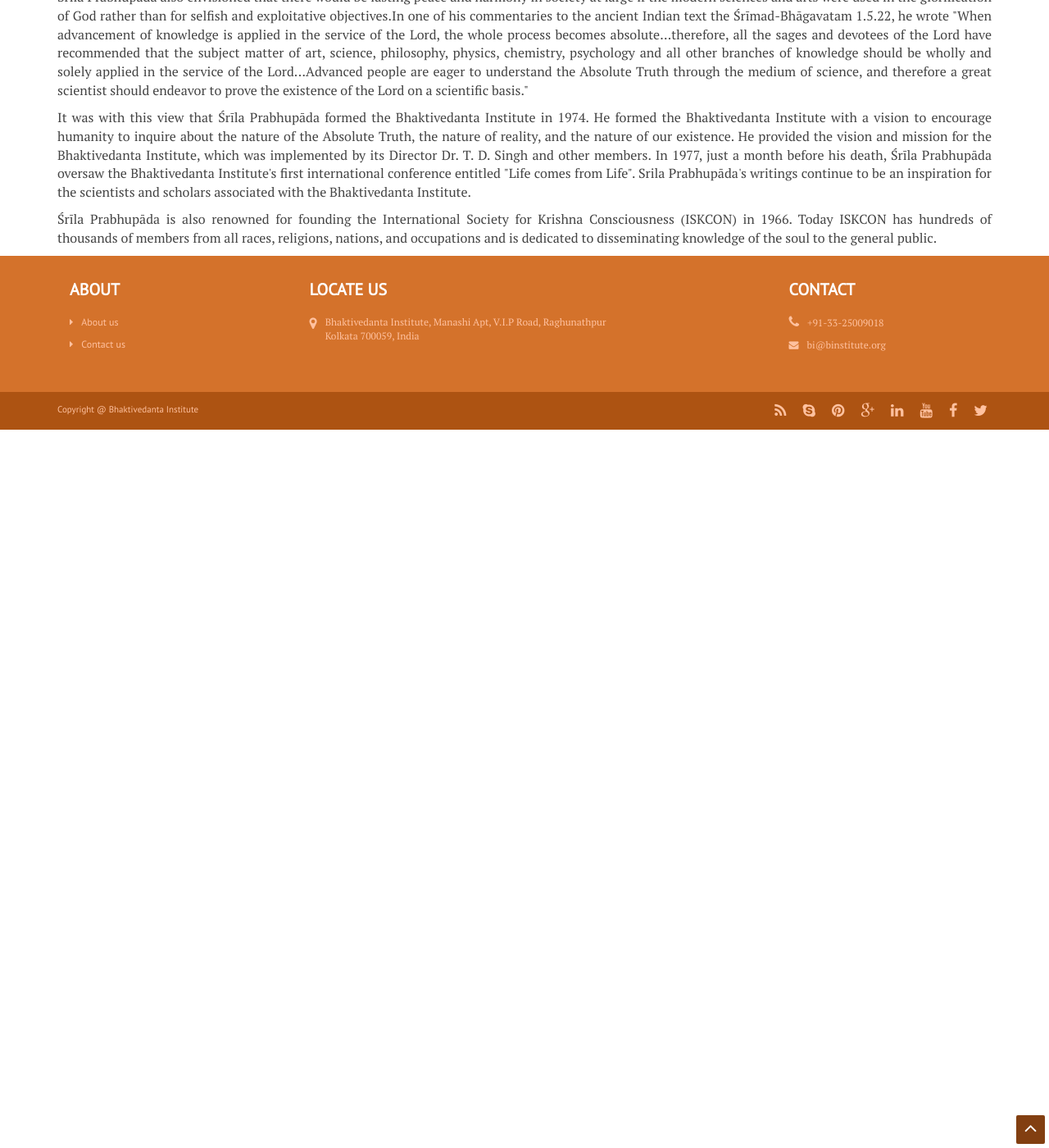
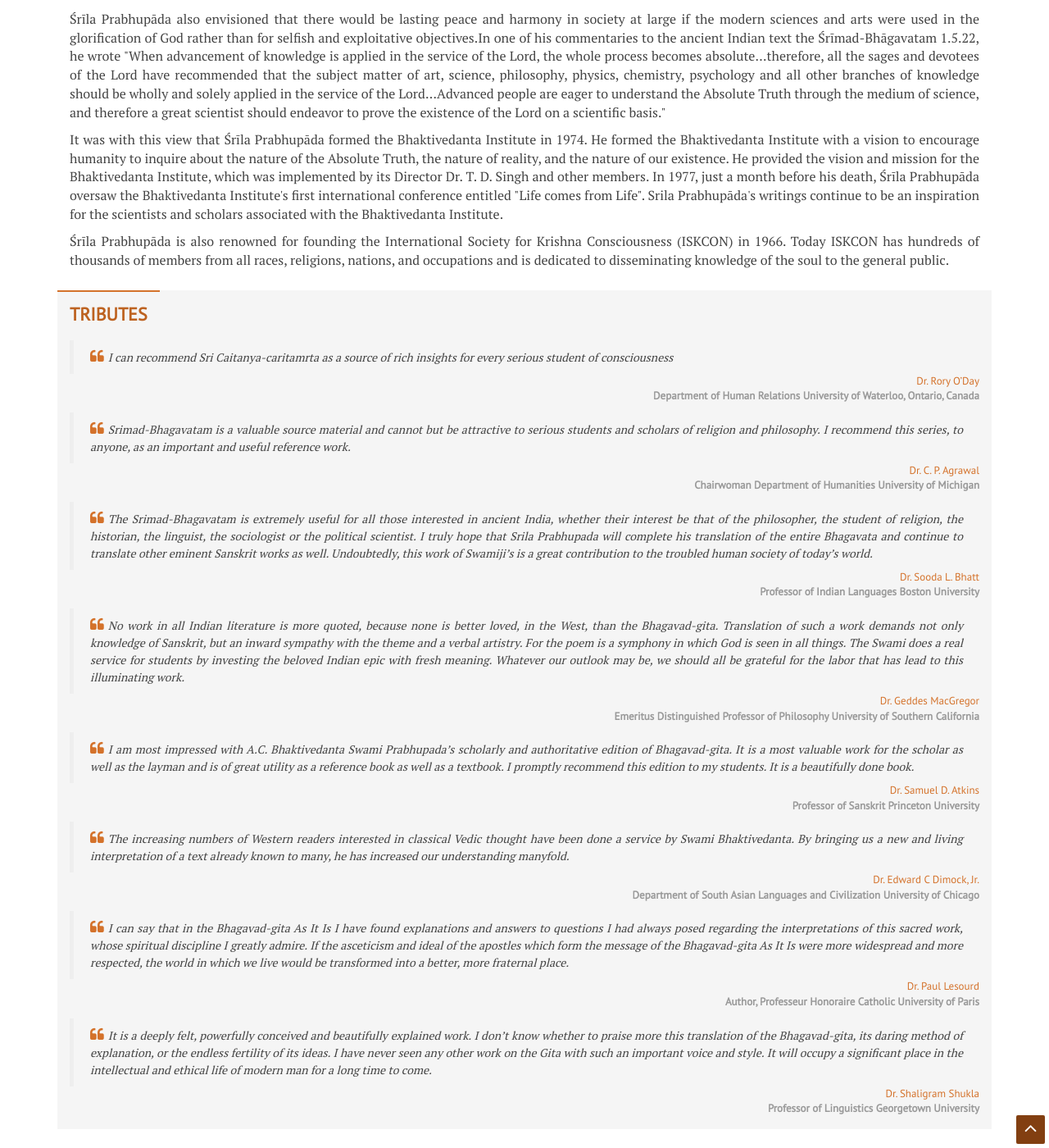
Before and after one commit to b-institute/b-institute.github.io, a Jekyll site: the page built from about_sp.html, in a window 1280 px wide and 1400 px high, scrolled down 1162 px. Shown: the whole window at 82% size. Built offline with Jekyll 4.4.1, drawn with Linux system fonts in a browser that asks for light colours; nearby versions of some CDN libraries; library files that are not in the unit come from our copies; before the commit the page ends 1686 px from its top, so only the background shows below that.

Commit message:
add SP tributes

```diff
--- /dev/null
+++ b/_data/sp_tributes.yml
@@ -0,0 +1,31 @@
+- quote: I can recommend Sri Caitanya-caritamrta as a source of rich insights for every serious student of consciousness
+  author: Dr. Rory O’Day
+  author_desc: Department of Human Relations University of Waterloo, Ontario, Canada
+
+- quote: Srimad-Bhagavatam is a valuable source material and cannot but be attractive to serious students and scholars of religion and philosophy. I recommend this series, to anyone, as an important and useful reference work.
+  author: Dr. C. P. Agrawal
+  author_desc: Chairwoman Department of Humanities University of Michigan
+
+- quote: The Srimad-Bhagavatam is extremely useful for all those interested in ancient India, whether their interest be that of the philosopher, the student of religion, the historian, the linguist, the sociologist or the political scientist. I truly hope that Srila Prabhupada will complete his translation of the entire Bhagavata and continue to translate other eminent Sanskrit works as well. Undoubtedly, this work of Swamiji’s is a great contribution to the troubled human society of today’s world.
+  author: Dr. Sooda L. Bhatt
+  author_desc: Professor of Indian Languages Boston University
+
+- quote: No work in all Indian literature is more quoted, because none is better loved, in the West, than the Bhagavad-gita. Translation of such a work demands not only knowledge of Sanskrit, but an inward sympathy with the theme and a verbal artistry. For the poem is a symphony in which God is seen in all things. The Swami does a real service for students by investing the beloved Indian epic with fresh meaning. Whatever our outlook may be, we should all be grateful for the labor that has lead to this illuminating work.
+  author: Dr. Geddes MacGregor
+  author_desc: Emeritus Distinguished Professor of Philosophy University of Southern California
+
+- quote: I am most impressed with A.C. Bhaktivedanta Swami Prabhupada’s scholarly and authoritative edition of Bhagavad-gita. It is a most valuable work for the scholar as well as the layman and is of great utility as a reference book as well as a textbook. I promptly recommend this edition to my students. It is a beautifully done book.
+  author: Dr. Samuel D. Atkins
+  author_desc: Professor of Sanskrit Princeton University
+
+- quote: The increasing numbers of Western readers interested in classical Vedic thought have been done a service by Swami Bhaktivedanta. By bringing us a new and living interpretation of a text already known to many, he has increased our understanding manyfold.
+  author: Dr. Edward C Dimock, Jr.
+  author_desc: Department of South Asian Languages and Civilization University of Chicago
+
+- quote: I can say that in the Bhagavad-gita As It Is I have found explanations and answers to questions I had always posed regarding the interpretations of this sacred work, whose spiritual discipline I greatly admire. If the asceticism and ideal of the apostles which form the message of the Bhagavad-gita As It Is were more widespread and more respected, the world in which we live would be transformed into a better, more fraternal place.
+  author: Dr. Paul Lesourd
+  author_desc: Author, Professeur Honoraire Catholic University of Paris
+
+- quote: It is a deeply felt, powerfully conceived and beautifully explained work. I don’t know whether to praise more this translation of the Bhagavad-gita, its daring method of explanation, or the endless fertility of its ideas. I have never seen any other work on the Gita with such an important voice and style. It will occupy a significant place in the intellectual and ethical life of modern man for a long time to come.
+  author: Dr. Shaligram Shukla
+  author_desc: Professor of Linguistics Georgetown University
--- a/about_sp.html
+++ b/about_sp.html
@@ -2,10 +2,14 @@
 layout: default
 ---
 
-<div class="content container">
-  <div class="row cols-wrapper">
-    <div class="col-md-12" style="text-align:justify">
-      <h3>Founder Acharya</h3><br>
+<div class="content container about-tds">
+  <div class="page-wrapper">
+    <header class="page-heading clearfix">
+      <h1 class="heading-title pull-left">Founder Acharya</h1>
+    </header>
+
+    <div class="page-content">
+      <div class="section-content">
         <img src="assets/images/acbsp.jpg"><br>
         <p>
           His Divine Grace A.C. Bhaktivedanta Swami Srila Prabhupāda (1896 –1977), Founder-Ācārya of the Bhaktivedanta Institute was one of the most prominent spiritual and cultural ambassadors of the 20th century. He belongs to the monotheistic Gaudiya Vaishnava Vedanta tradition of India which upholds  the three stages of realization of the Absolute Truth namely, Impersonal Brahman, Super Soul and finally Supreme Personality of Godhead as revealed in Śrīmad-Bhāgavatam, the natural commentary on the vedantasutra, and various other spiritual traditions of the World. He had a profound notion of the many facets of science and religion. He strongly felt that scientific knowledge would remain incomplete if we ignore consciousness based paradigms offered by religions of the world in their search for the deeper meaning of our existence. He felt that a synthesis of science and spirituality would only be possible through the joint efforts and open discussions by the deep thinkers of the world. He promoted the concept that "Life comes from Life" indicating a non-material origin of life, and was hopeful that that scientists across the world would be open to scientific exploration of this alternative paradigm.
@@ -26,5 +30,25 @@
           Śrīla Prabhupāda is also renowned for founding the International Society for Krishna Consciousness (ISKCON) in  1966.  Today ISKCON has hundreds of thousands of members from all races, religions, nations, and occupations and is dedicated to disseminating knowledge of the soul to the general public.
         </p>
       </div>
+
+      <section class="testimonials">
+        <h1 class="section-heading text-highlight">
+          <span class="line">Tributes</span>
+        </h1>
+        <div class="section-content">
+          {% for tribute in site.data.sp_tributes %}
+            <blockquote class="quote">
+              <p><i class="fa fa-quote-left"></i>{{tribute.quote}}</p>
+            </blockquote>
+            <span class="people">
+              <span class="name">{{tribute.author}}</span>
+              <br/>
+              <span class="title">{{tribute.author_desc}}</span>
+            </span>
+          {% endfor %}
+        </div>
+      </section>
+
     </div>
   </div>
+</div>
```
Lines whose indentation alone changed are shown as unchanged.
